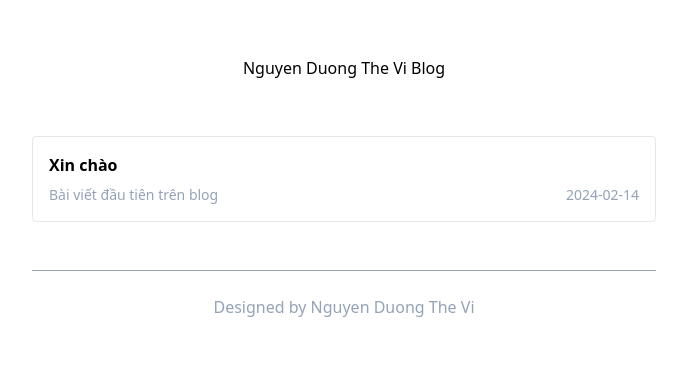
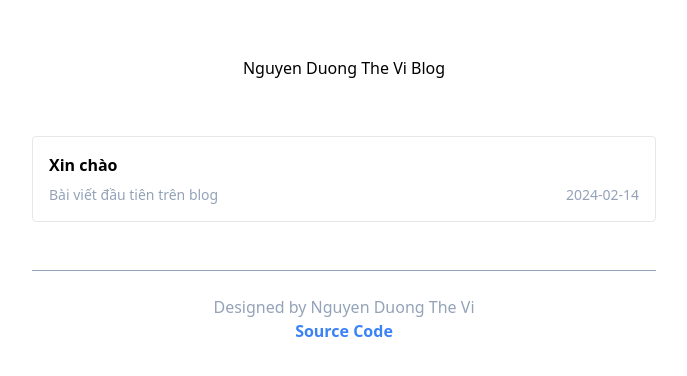
Before and after one commit to thevi31415/nguyenduongtheviblog, a Next.js app: page / in a window 1280 px wide. Shown: the top 376 px of the page, without its empty margins (296-983 px from the left). Built offline with nearby package versions, Linux system fonts and the light colour scheme.

Commit message:
Thêm link source code

```diff
--- a/app/layout.tsx
+++ b/app/layout.tsx
@@ -27,7 +27,13 @@ export default function RootLayout({
   const footer = (
     <footer>
       <div className="border-t border-slate-400 mt-12 py-6 text-center text-slate-400">
-        <h3>Designed by Nguyen Duong The Vi</h3>
+        <h3>Designed by Nguyen Duong The Vi</h3>{" "}
+        <a
+          href="https://github.com/thevi31415/nguyenduongtheviblog"
+          className="text-blue-500 font-bold hover:underline hover:text-blue-700 transition duration-300"
+        >
+          Source Code
+        </a>
       </div>
     </footer>
   );
```
